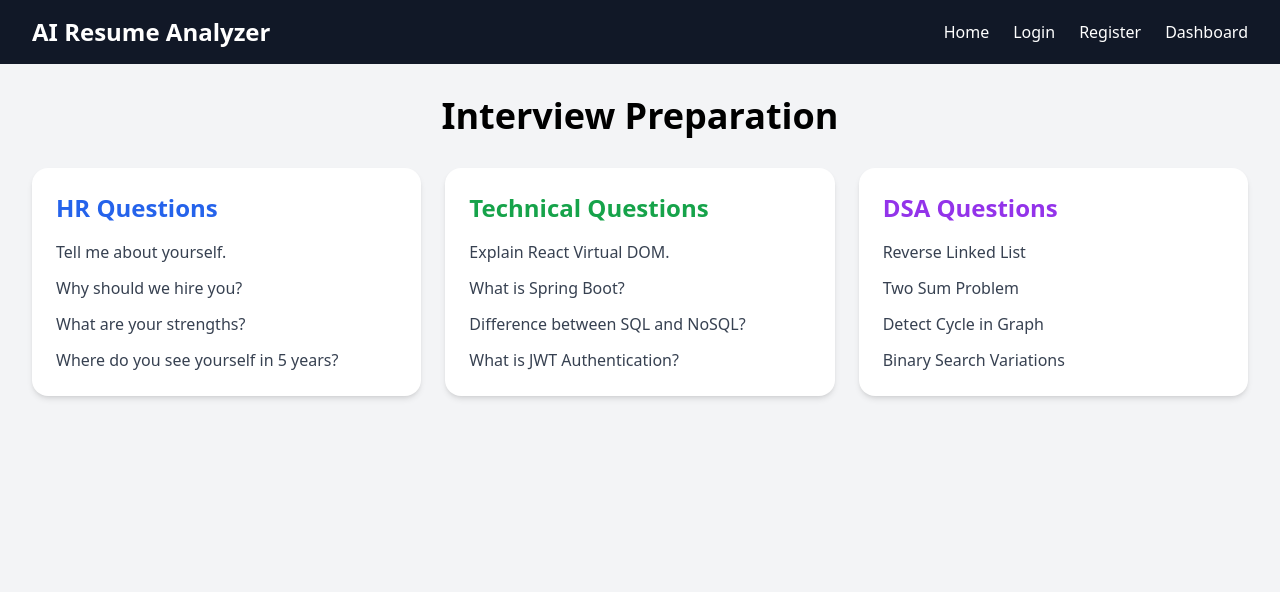
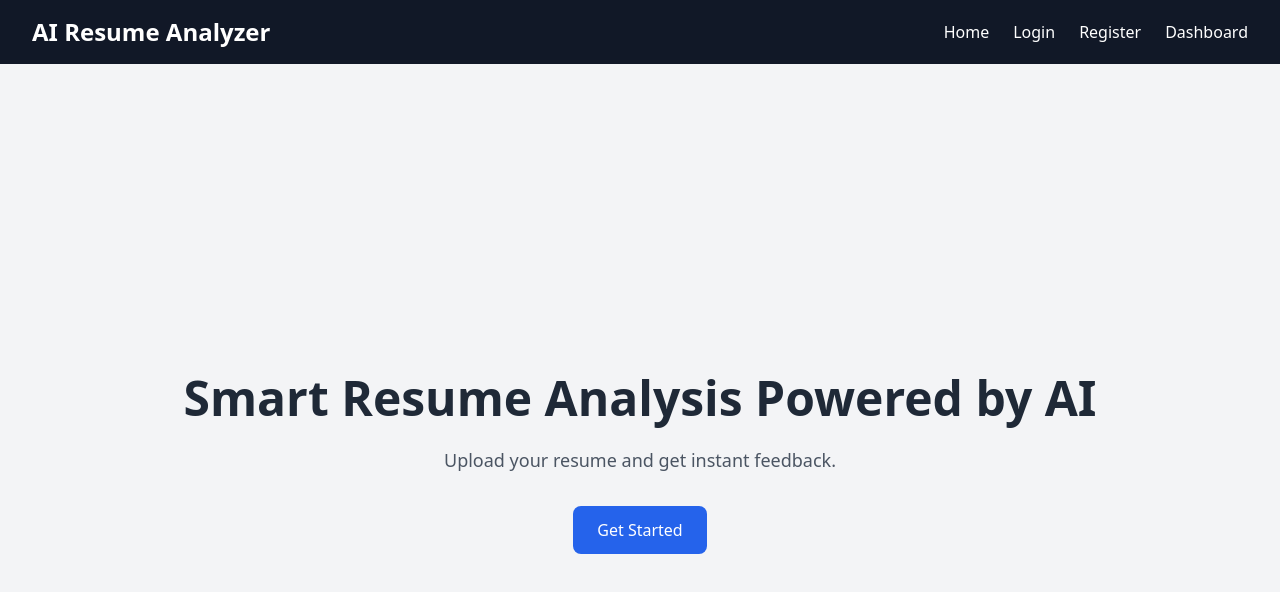
Before and after one commit to Anshu2607/AI-Resume-Analyzer, a React app in the folder frontend/: page / in a window 1280 px wide. Shown: the top 592 px of the page. Built offline with nearby package versions, Linux system fonts and the light colour scheme; the HTML template or start-up script is replaced by a standard one.

Commit message:
Implemented complete frontend routing system

```diff
--- a/frontend/src/App.jsx
+++ b/frontend/src/App.jsx
@@ -1,10 +1,33 @@
-import { BrowserRouter } from "react-router-dom";
+import { BrowserRouter, Routes, Route } from "react-router-dom";
+
+import Home from "./pages/Home";
+import Login from "./pages/Login";
+import Register from "./pages/Register";
+import Dashboard from "./pages/Dashboard";
+import Upload from "./pages/Upload";
+import Analysis from "./pages/Analysis";
 import Interview from "./pages/Interview";
 
 export default function App() {
   return (
     <BrowserRouter>
-      <Interview />
+      <Routes>
+
+        <Route path="/" element={<Home />} />
+
+        <Route path="/login" element={<Login />} />
+
+        <Route path="/register" element={<Register />} />
+
+        <Route path="/dashboard" element={<Dashboard />} />
+
+        <Route path="/upload" element={<Upload />} />
+
+        <Route path="/analysis" element={<Analysis />} />
+
+        <Route path="/interview" element={<Interview />} />
+
+      </Routes>
     </BrowserRouter>
   );
 }
```
